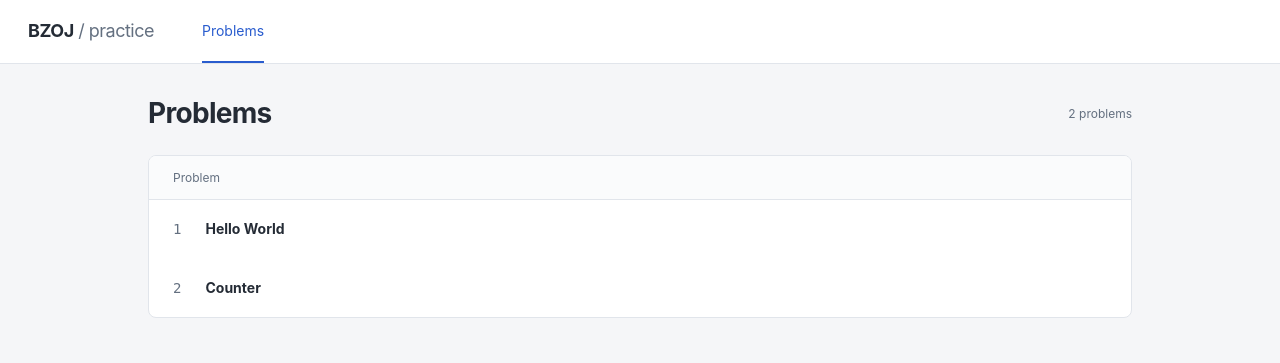
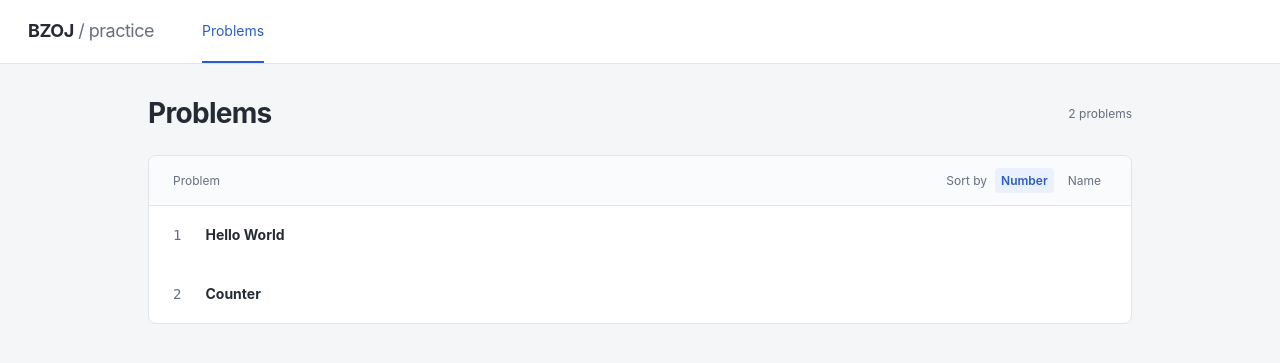
Before and after one commit to psyclaudeZ/bzoj, a FastAPI app: page /?sort=number in a window 1280 px wide. Shown: the top 363 px of the page. Run offline with FastAPI, Linux system fonts and the light colour scheme.

Commit message:
Add number and name sorting controls to the homepage

```diff
--- a/bzoj/app.py
+++ b/bzoj/app.py
@@ -38,11 +38,17 @@ app.mount("/static", StaticFiles(directory=ROOT / "static"), name="static")
 
 
 @app.get("/", response_class=HTMLResponse)
-def home(request: Request):
+def home(request: Request, sort: str = "number"):
     problems, errors = catalog()
+    sort = sort if sort in {"number", "name"} else "number"
+    ordered = sorted(
+        problems.values(),
+        key=lambda problem: (problem.title.casefold(), problem.number)
+        if sort == "name" else (problem.number,),
+    )
     return templates.TemplateResponse(
         request=request, name="problems.html",
-        context={"problems": list(problems.values()), "errors": errors},
+        context={"problems": ordered, "errors": errors, "sort": sort},
     )
 
 
--- a/bzoj/static/app.css
+++ b/bzoj/static/app.css
@@ -24,7 +24,11 @@ h1 { font-size: 28px; line-height: 1.25; letter-spacing: -.7px; margin: 0; }
 .intro { color: var(--muted); margin: 12px 0 32px; }
 .problem-table { background: white; border: 1px solid var(--border); border-radius: 8px; overflow: hidden; }
 .table-heading, .problem-row { display: grid; grid-template-columns: 1fr; align-items: center; gap: 16px; padding: 18px 24px; }
-.table-heading { padding-top: 12px; padding-bottom: 12px; background: #fafbfc; border-bottom: 1px solid var(--border); font-size: 12px; color: var(--muted); }
+.table-heading { grid-template-columns: 1fr auto; padding-top: 12px; padding-bottom: 12px; background: #fafbfc; border-bottom: 1px solid var(--border); font-size: 12px; color: var(--muted); }
+.sort-control { display: flex; align-items: center; gap: 8px; }
+.sort-control a { padding: 3px 6px; border-radius: 4px; }
+.sort-control a:hover { color: var(--accent); }
+.sort-control a[aria-current="true"] { color: var(--accent); background: #eaf0fd; font-weight: 600; }
 .problem-row:hover { background: #f4f7ff; }
 .problem-number { color: var(--muted); font-family: monospace; margin-right: 24px; }
 .workspace { display: grid; grid-template-columns: minmax(0, 1fr) minmax(0, 1.15fr); gap: 16px; padding: 20px; height: calc(100dvh - 64px); min-height: 620px; }
--- a/bzoj/templates/problems.html
+++ b/bzoj/templates/problems.html
@@ -7,7 +7,14 @@
   </div>
   {% for error in errors %}<p class="error" role="alert">{{ error }}</p>{% endfor %}
   <div class="problem-table">
-    <div class="table-heading"><span>Problem</span></div>
+    <div class="table-heading">
+      <span>Problem</span>
+      <div class="sort-control" role="group" aria-label="Sort problems">
+        <span>Sort by</span>
+        <a href="/?sort=number" {% if sort == 'number' %}aria-current="true"{% endif %}>Number</a>
+        <a href="/?sort=name" {% if sort == 'name' %}aria-current="true"{% endif %}>Name</a>
+      </div>
+    </div>
     {% for problem in problems %}
     <a class="problem-row" href="/problems/{{ problem.slug }}">
       <span><span class="problem-number">{{ problem.number }}</span><strong>{{ problem.title }}</strong></span>
```
Also changed, not shown: bzoj/__main__.py (+6 -1 lines), tests/test_app.py (+21 -0 lines).
